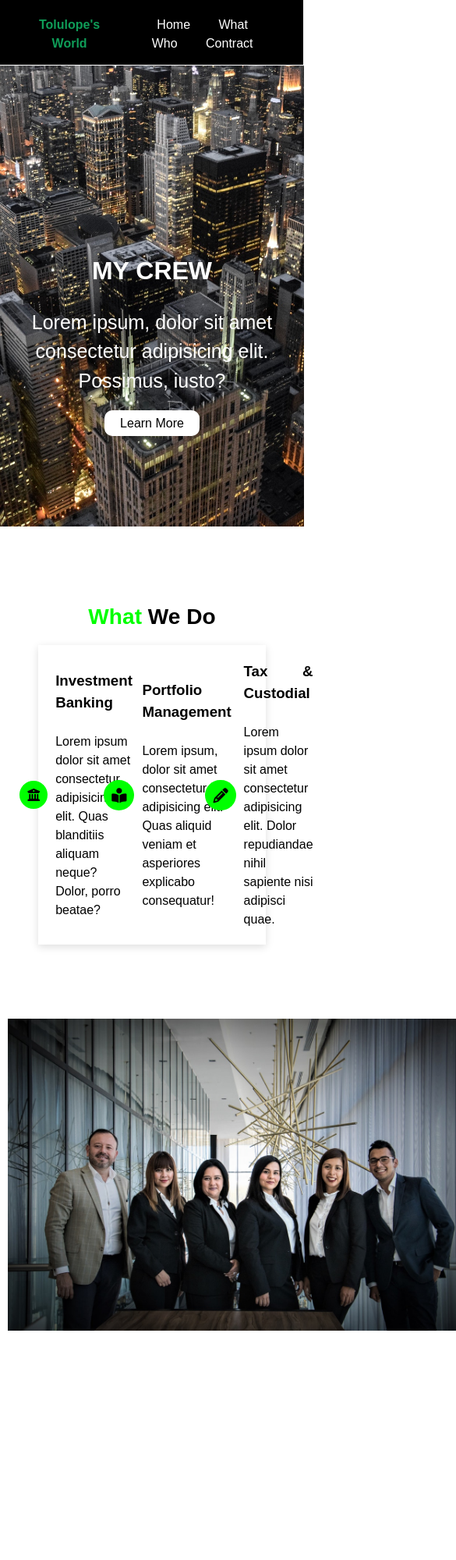
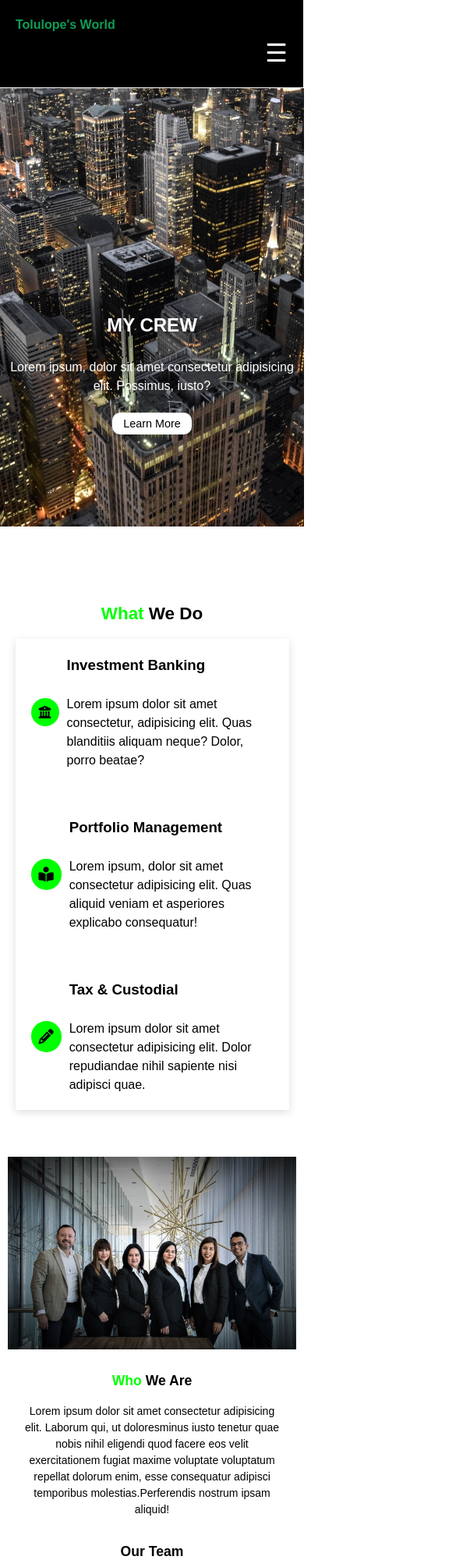
Before and after one commit to T-Josh-02/Map-project, a plain HTML site: page index.html in a window 390 px wide. Shown: the top 2000 px of the page at 78% size, 585 px wide, since content can reach past the window. Drawn offline with Linux system fonts and the light colour scheme; some packages are replaced by stand-ins of ours.

Commit message:
make homepage and footer responsive

```diff
--- a/index.html
+++ b/index.html
@@ -21,9 +21,8 @@
       <nav>
         <h4>Tolulope's World</h4>
 
-        <!-- <input type="checkbox" id="toggle" />
-      <label for="toggle" class="hamburger">&#9776;</label> -->
-
+        <input type="checkbox"    id="toggle" />
+      <label for="toggle"   class="hamburger">&#9776;</label>
         <div class="user">
           <a href="#">Home</a>
           <a href="#">What</a>
@@ -113,7 +112,7 @@
       <div class="u3">
         <div class="u4">
           <h3><span>Who</span> We Are</h3>
-          <p>
+          <p class="up1">
             Lorem ipsum dolor sit amet consectetur adipisicing elit. Laborum
             qui, ut doloresminus iusto tenetur quae nobis nihil eligendi quod
             facere eos velit exercitationem fugiat maxime voluptate voluptatum
--- a/style.css
+++ b/style.css
@@ -18,6 +18,7 @@ body{
   width: 100%;
   background-color: #000000;
   font-family: sans-serif;
+  z-index: 10;
 }
 
 nav{
@@ -30,27 +31,22 @@ nav{
 }
 
 nav h4{
-  padding: 10px;
-  margin-top: 10px;
+  /* padding: 10px;
+  margin-top: 10px; */
   color: #0F9D58;
+  font-size: 1.3rem;
 }
-/* Hide checkbox */
-/* #toggle {
-  display: none;
-} */
-/* Hamburger hidden by default (only shows on mobile) */
-/* .hamburger {
-  display: none;
-  margin-top: 15px;
-  font-size: 1.5rem;
-  cursor: pointer;
-} */
+
 .user {
-  padding: 10px;
-  margin-top: 10px;
+  /* padding: 10px;
+  margin-top: 10px;   */
+  display: flex;
+  gap: 2rem;
 }
 .user a{
-  margin-left: 2rem;
+  text-decoration: none;
+  color: #ffffff;
+  /* margin-left: 2rem; */
 }
 .user a, h4{
   text-decoration: none;
@@ -59,6 +55,19 @@ nav h4{
 
 .user a:hover{
   color: #00ff00;
+}
+
+/* Hamburger toggle hidden by default */
+#toggle {
+  display: none;
+}
+
+.hamburger {
+  display: none;
+  font-size: 2rem;
+  color: white;
+  cursor: pointer;
+  margin-left: auto;
 }
 /* navbal stop */
 
@@ -279,16 +288,122 @@ form{
 .container5 p{
   padding: 20px;
 }
-/* Mobile styles */
-/* @media (max-width: 1400px) {
-  .navbal{
+
+@media (max-width: 992px){
+  nav{
+    flex-direction: column;
+    align-items: flex-start;
+    padding: 20px;
+  }
+
+  .hamburger {
+    display: block;
+  }
+  .user {
+    display: none;
+    flex-direction: column;
+    width: 100%;
+    margin-top: 10px;
+  }
+  #toggle:checked ~ .user {
+    display: flex;
+  }
+  .user a {
+    margin: 10px 0;
     font-size: 1rem;
   }
-} */
-/* @media (max-width: 1400px) {
-  nav{
+  article{
+    flex-direction: column;
+    width: 90%;
+  }
+  .container {
+    width: 100%;
+    justify-content: flex-start;
+  }
+  .container2 {
+    flex-direction: column;
+    text-align: center;
+    gap: 20px;
+    width: 95%;
+    margin: 60px auto;
+    align-items: center;
+  }
+  .container2 img{
+    width: 100%;
+    height: auto;
+    max-width: 500px;
+  }
+  .u3{
+    padding: 0px 20px;
+    width: 100%;
+  }
+  .u4 {
+    margin-bottom: 30px;
+  }
+  .up1{
+    font-size: 14px;
+    width: 100%;
+    line-height: 1.5;
+  }
+  .u5 div {
     display: flex;
-    margin-left: 20px;
-    margin-right: 40px;
+    flex-wrap: wrap;
+    justify-content: center;
+    gap: 15px;
   }
-} */
+
+  .u5 img {
+    width: 120px;
+    margin: 10px;
+  }
+  .container3 {
+    flex-direction: column;
+  }
+  .container4, #map {
+    width: 100% !important;
+    margin: 0 auto;
+  }
+  footer {
+    height: auto;
+  }
+}
+
+@media (max-width: 600px) {
+  nav h4 {
+    font-size: 1rem;
+  }
+
+  .gt2 h3 {
+    font-size: 1.5rem;
+  }
+
+  .gt2 p {
+    font-size: 1rem;
+  }
+
+  .u1 {
+    font-size: 1.2rem;
+  }
+
+  .u3 h3,
+  .u4 h3 {
+    font-size: 1.1rem;
+  }
+  .u5 h3 {
+    font-size: 1.3rem;
+  }
+  .u5 img{
+    width: 80px;
+    margin: 5px;
+  }
+
+  .btn,
+  .btn2 {
+    font-size: 0.9rem;
+    padding: 6px 14px;
+  }
+
+  input {
+    font-size: 1rem;
+  }
+}
```
